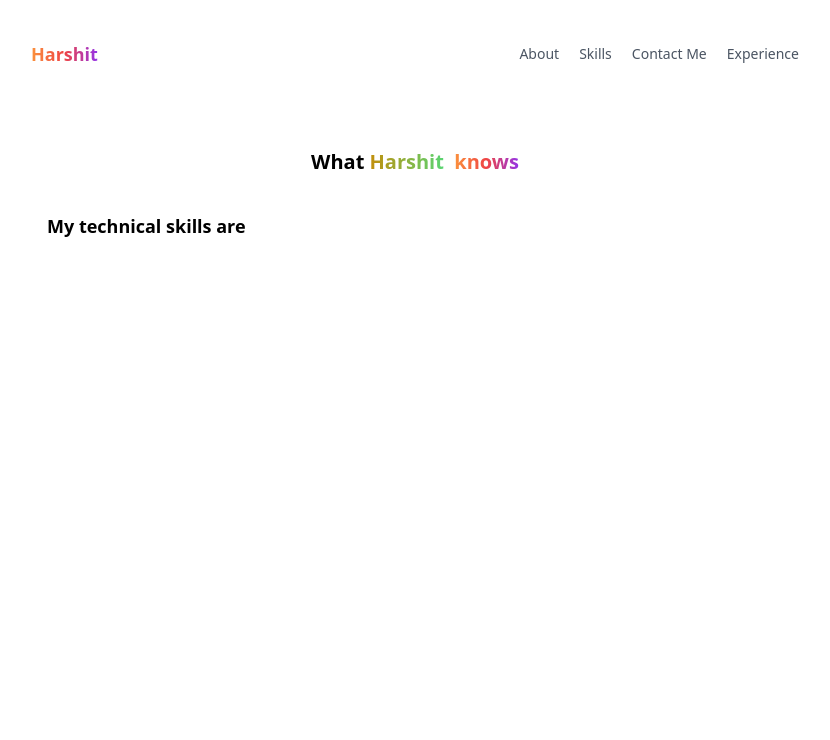
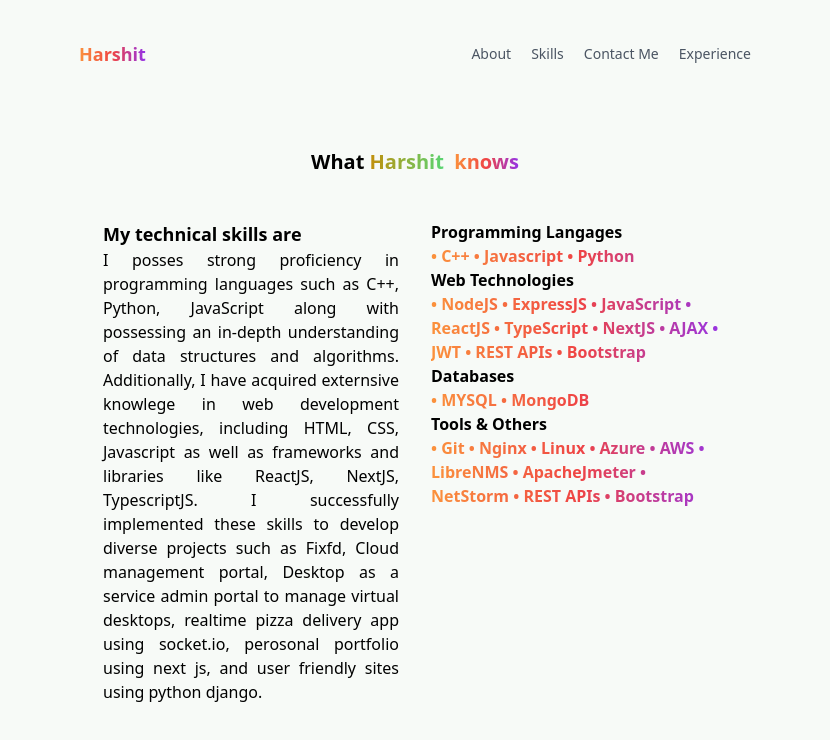
Before and after one commit to harsh123-baba/Harshit-goyal-portfolio, a Next.js app: page /skills in a window 1280 px wide. Shown: the top 740 px of the page, without its empty margins (225-1055 px from the left). Built offline with nearby package versions, Linux system fonts and the light colour scheme.

Commit message:
pages about and skills are done

```diff
--- a/app/(site)/about/page.tsx
+++ b/app/(site)/about/page.tsx
@@ -16,7 +16,7 @@ export default async function AboutPage() {
                 <p className="mt-3 text-xl text-gray-600">
                     Hello Everyone! I&apos;m Harshit Goyal
                 </p>
-                <a href = {"https://drive.google.com/file/d/18rMrzoiFmdOS2SXaqL_V8J-B8LyDWVGM/view?usp=drive_link"} title = "Resume" target = "_blank" rel="noopener noreferrer" className="bg-gray-100 rounded-lg text-gray-500 font-bold py-3 px-4 whitespace-nowrap hover:bg-pink-500 hover:text-white-100 tansisition">Resume</a>
+                <a href = {"https://drive.google.com/file/d/18rMrzoiFmdOS2SXaqL_V8J-B8LyDWVGM/view?usp=drive_link"} title = "Resume" target = "_blank" rel="noopener noreferrer" className="bg-orange-500 rounded-lg text-white font-bold py-3 px-4 whitespace-nowrap hover:bg-purple-500 hover:text-white tansisition">Resume</a>
             </div>
             <h2 className="mt-10 font-bold text-gray-700 text-3xl">About Me</h2>
 
@@ -29,7 +29,7 @@ export default async function AboutPage() {
                             height={300}
                         />
                     </span>
-                    <p className="text-lg text-gray-800">
+                    <p className="text-lg text-gray-800 text-justify">
                         As i am Senior engineer at Larsen & Toubro Data centers and cloud services.
                          i have gained hands on experience in full stack development, cloud computing, and software-as-a-service product development.
                          My current role is, i am part of Product developement team working on SaaS products and cloud services.
--- a/app/(site)/layout.tsx
+++ b/app/(site)/layout.tsx
@@ -20,7 +20,7 @@ export default  async function RootLayout({
 
   return (
     <html lang="en">
-      <body className="max-w-3xl mx-auto py-10">
+      <body className="max-w-2xl mx-auto py-10 bg-[#F7FAF7]">
 
           <header className='flex items-center justify-between'>
             <Link
--- a/app/(site)/skills/page.tsx
+++ b/app/(site)/skills/page.tsx
@@ -1,5 +1,5 @@
 
-export default async function SkillsPage(){
+export default async function SkillsPage() {
     return (
         <div>
             <h1 className="text-xl font-extrabold text-center justify-between">
@@ -12,12 +12,33 @@ export default async function SkillsPage(){
                 </span>
             </h1>
 
-            <div className="p-4 mt-5 grid grid-cols-1 sm:grid-cols-2 md:grid-cols-2 lg:grid-cols-2 xl:grid-cols-2 gap-4">
-                <div>
+            <div className="p-4 mt-5 grid grid-cols-1 sm:grid-cols-2 md:grid-cols-2 lg:grid-cols-2 xl:grid-cols-2 gap-4 flex-wrap">
+                <div className="p-2">
                     <h3 className="text text-lg font-bold">My technical skills are</h3>
+                    <p className="text-justify">
+                        I posses strong proficiency in programming languages such as C++, Python, JavaScript along with possessing an in-depth understanding of data structures and algorithms.
+                        Additionally, I have acquired externsive knowlege in web development technologies, including HTML, CSS, Javascript as well as frameworks and libraries like ReactJS, NextJS, TypescriptJS.
+                        I successfully implemented these skills to develop diverse projects such as Fixfd, Cloud management portal, Desktop as a service admin portal to manage virtual desktops, realtime pizza delivery app using socket.io, perosonal portfolio using next js, and user friendly sites using python django.
+
+                    </p>
                 </div>
-                <div>
-
+                <div className="p-2">
+                    <b>Programming Langages</b>
+                    <p className="bg-gradient-to-r from-orange-400 via-red-500 to-purple-600 bg-clip-text text-transparent font-semibold">
+                        • C++  • Javascript  • Python
+                    </p>
+                    <b>Web Technologies</b>
+                    <p className="bg-gradient-to-r from-orange-400 via-red-500 to-purple-600 bg-clip-text text-transparent font-semibold">
+                        • NodeJS  • ExpressJS  • JavaScript  • ReactJS  • TypeScript  • NextJS  • AJAX • JWT • REST APIs • Bootstrap
+                    </p>
+                    <b>Databases</b>
+                    <p className="bg-gradient-to-r from-orange-400 via-red-500 to-purple-600 bg-clip-text text-transparent font-semibold">
+                        • MYSQL  • MongoDB
+                    </p>
+                    <b>Tools & Others</b>
+                    <p className="bg-gradient-to-r from-orange-400 via-red-500 to-purple-600 bg-clip-text text-transparent font-semibold">
+                        • Git  • Nginx  • Linux  • Azure  • AWS  • LibreNMS  • ApacheJmeter • NetStorm  • REST APIs • Bootstrap
+                    </p>
                 </div>
             </div>
 
--- a/sanity/schemas/index.ts
+++ b/sanity/schemas/index.ts
@@ -1,8 +1,10 @@
 import project from "./project-schema";
 import page from "./page-schema";
+import skills from "./skill-schema";
 const schemas = [
     project,
-    page
+    page,
+    skills,
 ]
 
 export default schemas;
--- a/tailwind.config.ts
+++ b/tailwind.config.ts
@@ -14,6 +14,9 @@ const config: Config = {
           'conic-gradient(from 180deg at 50% 50%, var(--tw-gradient-stops))',
       },
     },
+    colors : {
+      background : "#fae8ff",
+    }
   },
   plugins: [],
 }
```
Also changed, not shown: sanity/schemas/skill-schema.ts (added, +43 -0 lines), sanity/sanity-utils.ts (line endings or trailing spaces).
